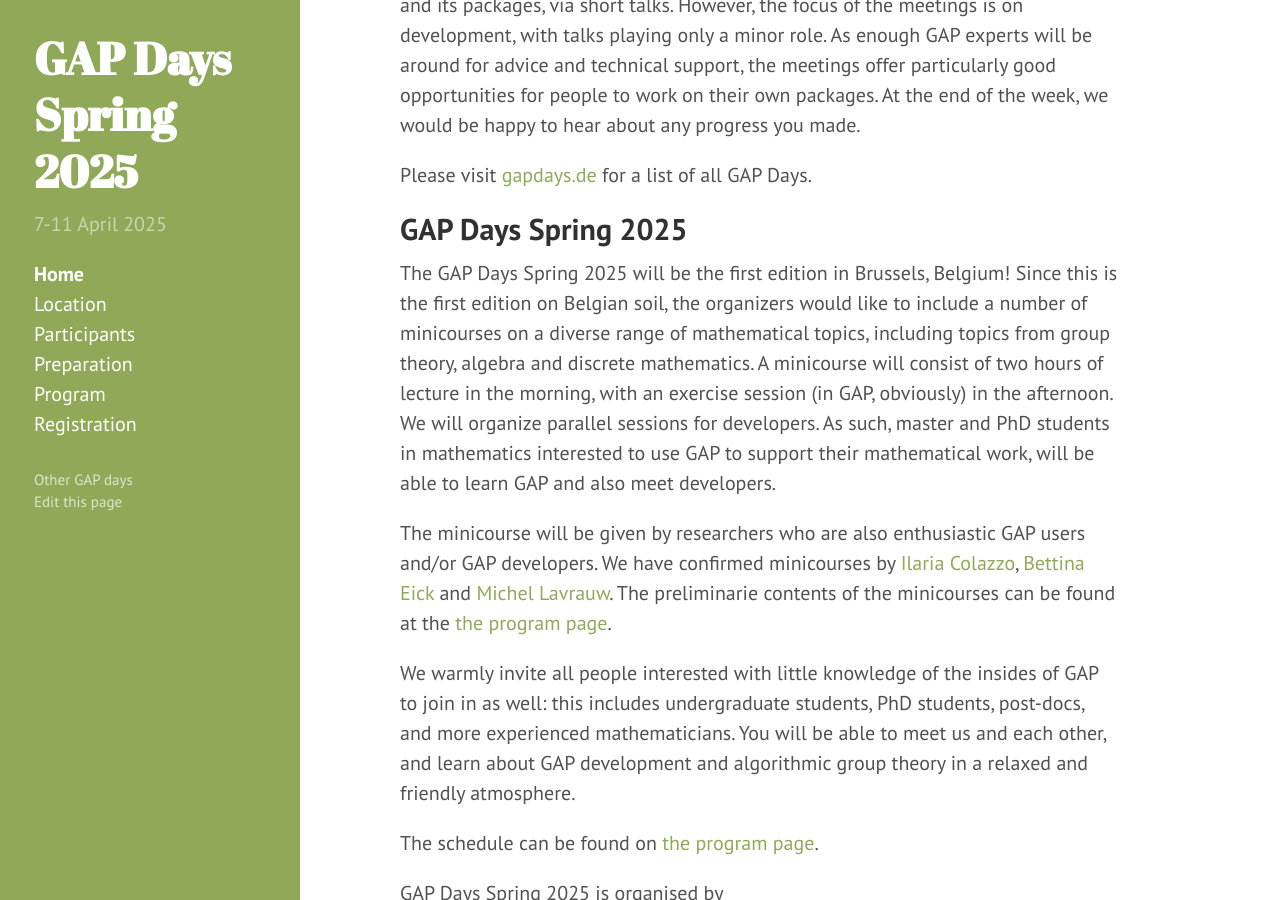
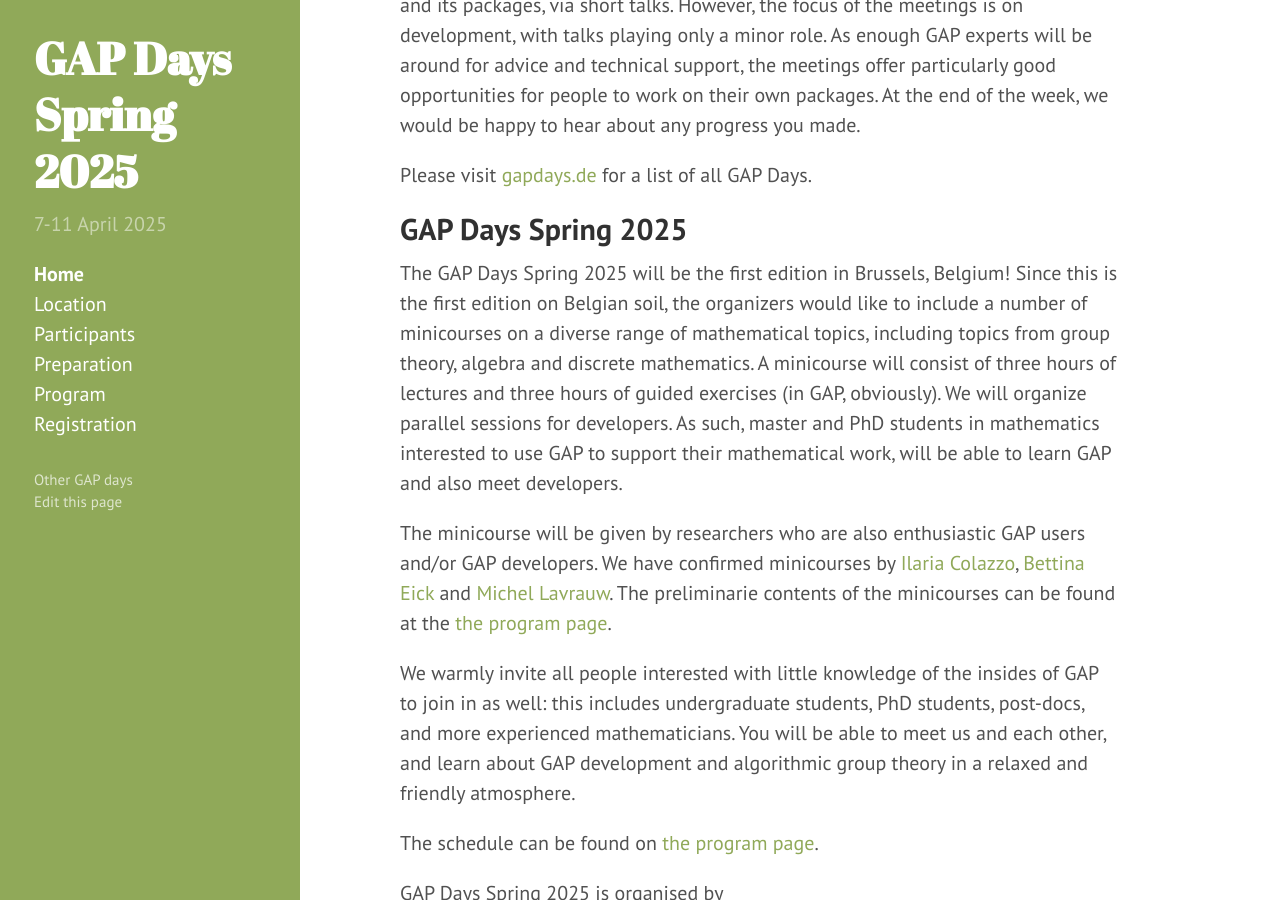
Before and after one commit to gapdays/gapdays2025-spring, a Jekyll site: the page built from index.md, in a window 1280 px wide and 900 px high, scrolled down 499 px. Built offline with Jekyll 4.4.1, drawn with Linux system fonts in a browser that asks for light colours.

Commit message:
corrected a mistake on the minicourses

```diff
--- a/index.md
+++ b/index.md
@@ -35,8 +35,8 @@ The GAP Days Spring 2025 will be the first edition in Brussels, Belgium!
 Since this is the first edition on Belgian soil, the organizers would like
 to include a number of minicourses on a diverse range of mathematical topics,
 including topics from group theory, algebra and discrete mathematics. A minicourse
-will consist of two hours of lecture in the morning, with an exercise session (in GAP, obviously)
-in the afternoon. We will organize parallel sessions for developers. As such,
+will consist of three hours of lectures and three hours of guided exercises (in GAP, obviously).
+We will organize parallel sessions for developers. As such,
 master and PhD students in mathematics interested to use GAP to support their mathematical
 work, will be able to learn GAP and also meet developers.
 
```
